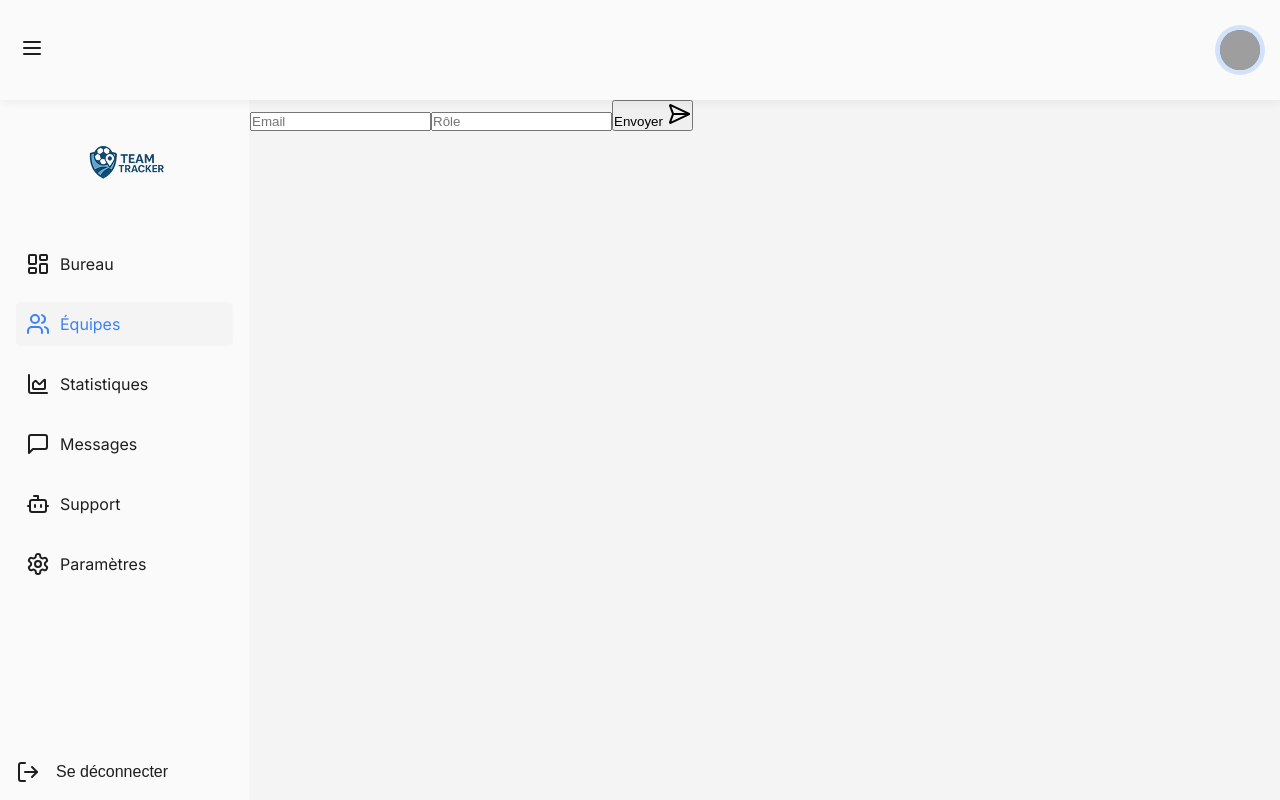
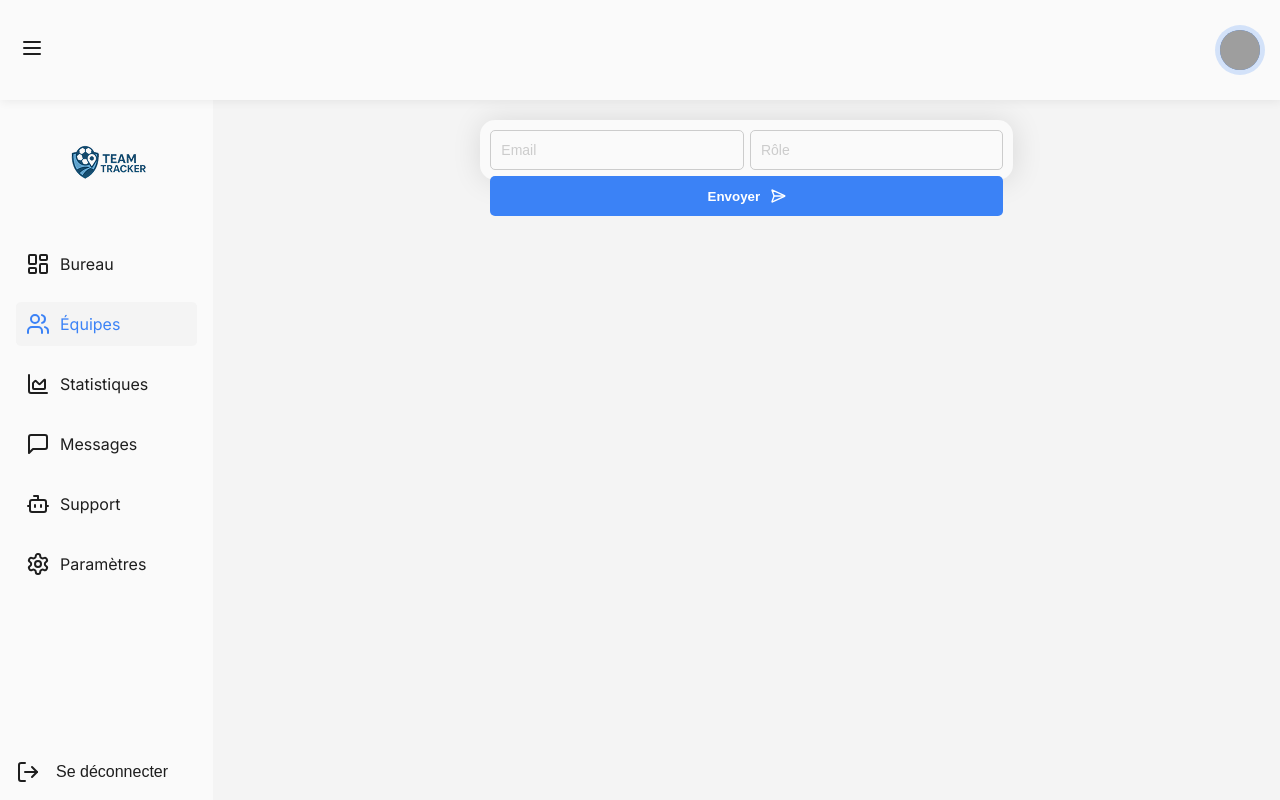
Before and after one commit to FinishedNote/TeamTracker, a React (Vite) app: page /dashboard/teams/1 in a window 1280 px wide. Built offline with nearby package versions, Linux system fonts and the light colour scheme; no server answers; the database is empty; grey boxes are pictures that could not be loaded.

Commit message:
Refactor AddMember component for improved styling and functionality; update TeamCard to use team ID in URL; enhance Team page layout with new box class; add new styles for AddMember component; import styles in main.scss.

```diff
--- a/src/components/AddMember.jsx
+++ b/src/components/AddMember.jsx
@@ -3,10 +3,10 @@
 const AddMember = () => {
   return (
     <form className="add-member">
-      <input type="text" name="email" placeholder="Email" />
-      <input type="text" name="role" placeholder="Rôle" />
-      <button type="button">
-        Envoyer <SendHorizontal />
+      <input type="text" className="email" name="email" placeholder="Email" />
+      <input type="text" className="role" name="role" placeholder="Rôle" />
+      <button type="submit">
+        Envoyer <SendHorizontal width={16} height={16} />
       </button>
     </form>
   );
--- a/src/components/TeamCard.jsx
+++ b/src/components/TeamCard.jsx
@@ -4,7 +4,7 @@
 
 const TeamCard = ({ team }) => {
   return (
-    <NavLink to={`/dashboard/teams/${team.name}`} className="team-card">
+    <NavLink to={`/dashboard/teams/${team.id}`} className="team-card">
       <img src={img} alt="img" />
       <p>{team.name}</p>
     </NavLink>
--- a/src/pages/Team.jsx
+++ b/src/pages/Team.jsx
@@ -19,7 +19,9 @@
       <HeaderDashboard />
       <div className="container">
         <Sidebar />
-        <AddMember />
+        <div className="box">
+          <AddMember />
+        </div>
       </div>
     </div>
   );
--- a/src/scss/abstracts/_mixins.scss
+++ b/src/scss/abstracts/_mixins.scss
@@ -1,4 +1,4 @@
-@mixin input {
+@mixin input() {
   height: 40px;
   padding: 10px;
   font-size: 14px;
@@ -29,15 +29,15 @@
     opacity: 0.9;
   }
 }
-@mixin button {
+@mixin button($height: 40px) {
   min-width: 100px;
-  height: 40px;
+  height: $height;
   font-weight: 600;
   position: relative;
   color: var(--text-2);
   background: var(--special);
   border-radius: 5px;
-  border: 1px solid var(--border);
+  border: none;
   box-shadow: 0 0 0 0px rgba(#3b82f6, $alpha: 0.2);
   cursor: pointer;
   transition: box-shadow 1s cubic-bezier(0.6, 0, 0, 1), opacity 1s ease-out;
--- /dev/null
+++ b/src/scss/components/_addMember.scss
@@ -0,0 +1,44 @@
+@use "../abstracts/mixins" as *;
+
+.add-member {
+  width: 50%;
+  height: 60px;
+  display: flex;
+  align-items: center;
+  flex-wrap: wrap;
+  gap: 6px;
+  padding: 10px;
+  border-radius: 15px;
+  box-shadow: 1px 1px 30px #0000001e;
+  background: var(--secondary);
+
+  .email,
+  .role {
+    flex: 1 0 130px;
+    height: 40px;
+    padding: 10px;
+    font-size: 14px;
+    outline: none;
+    border-radius: 5px;
+    border: 1px solid var(--border);
+    color: var(--text-1);
+    background: var(--secondary);
+    transition: border-color 0.2s ease-out;
+
+    &::placeholder {
+      color: var(--border);
+    }
+    &:focus {
+      border-color: #acacac;
+    }
+  }
+
+  button {
+    flex: 1 0 40px;
+    display: flex;
+    justify-content: center;
+    gap: 10px;
+    align-items: center;
+    @include button;
+  }
+}
--- a/src/scss/main.scss
+++ b/src/scss/main.scss
@@ -9,6 +9,7 @@
 @import url("./components/_footer.scss");
 @import url("./components/_teamcard.scss");
 @import url("./components/_modaloverlay.scss");
+@import url("./components/_addMember.scss");
 // pages
 @import url("./pages/_home.scss");
 @import url("./pages/_login.scss");
--- a/src/scss/pages/_team.scss
+++ b/src/scss/pages/_team.scss
@@ -1,5 +1,12 @@
 .team {
   .container {
     display: flex;
+    .box {
+      width: 100%;
+      height: 100px;
+      display: flex;
+      align-items: center;
+      justify-content: center;
+    }
   }
 }
```
